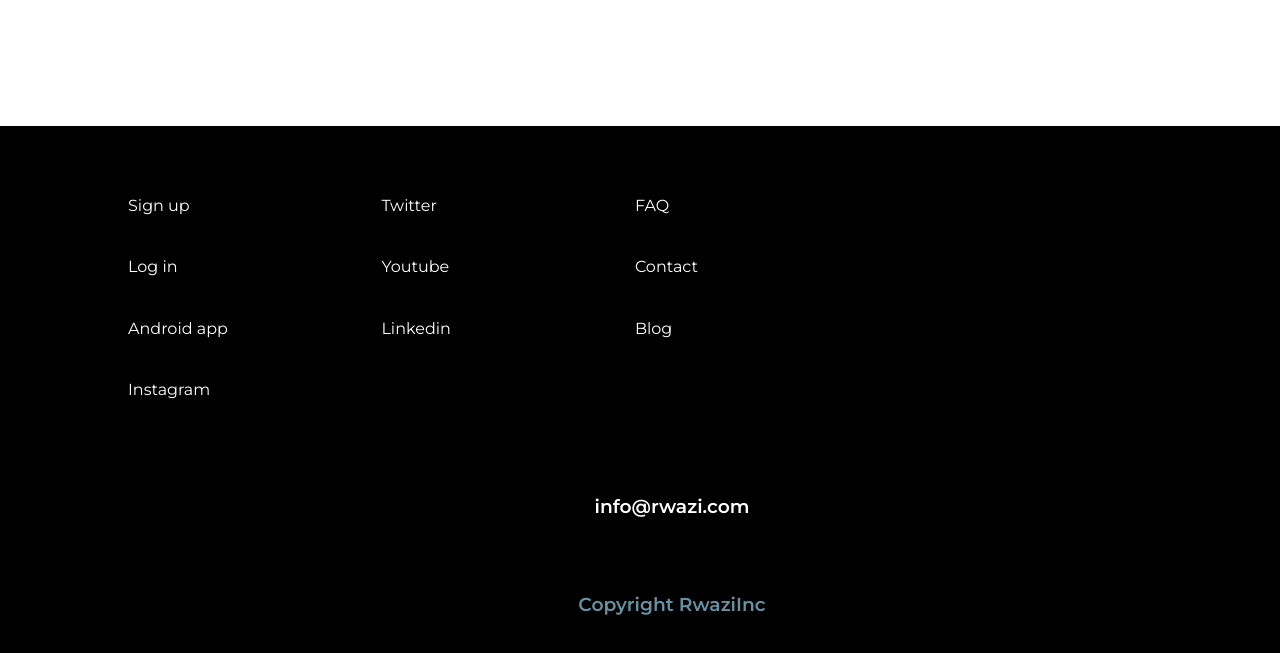
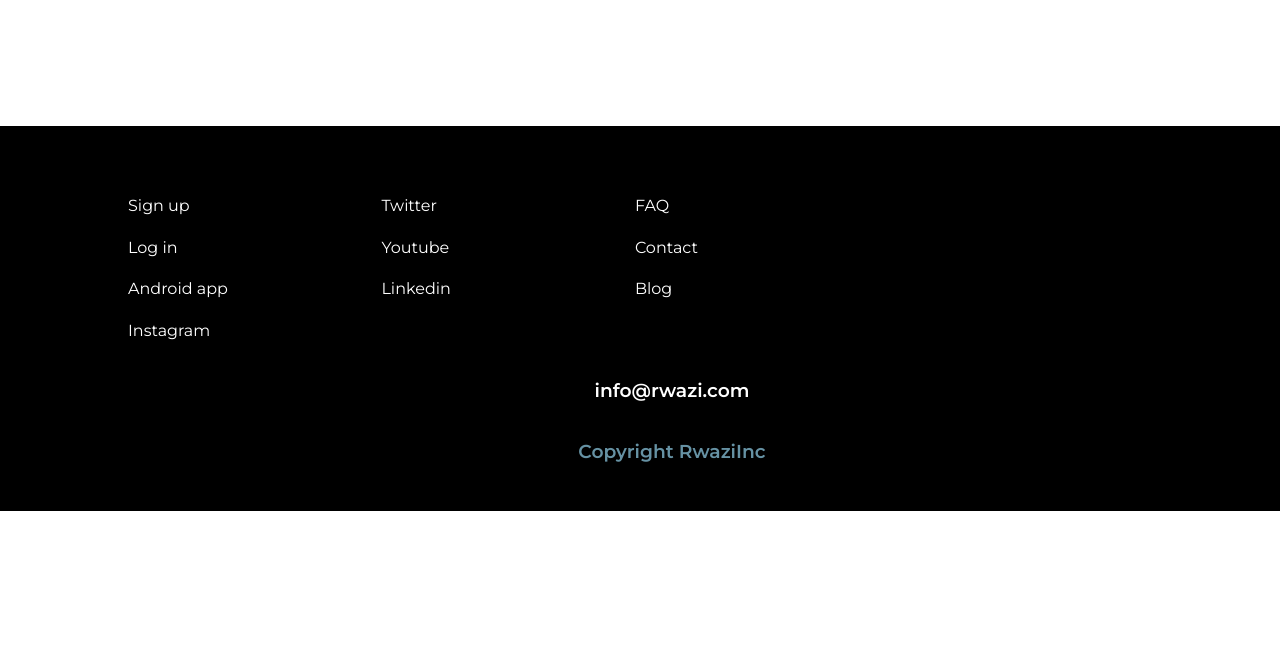
Before and after one commit to BryanWandera/Rwazi-Gold-Landing-Page, a plain HTML site: page index.html in a window 1280 px wide. Shown: the part 4095-4748 px from the top of the page. After the commit the page ends 4606 px from the top, so only its background shows below. Drawn offline with Linux system fonts and the light colour scheme.

Commit message:
fixed footer spacing

```diff
--- a/style.css
+++ b/style.css
@@ -426,36 +426,50 @@
     padding-bottom: 6vh;
     padding-left: 5vw;
 }
+
 #footer-links-grid {
     display: grid;
     width: 60vw;
-    margin-left: 5vw ;
+    margin-left: 5vw;
     grid-template-columns: 33% 33% 33%;
+    text-align: left;
 }
-@media  screen and (max-width: 900px) {
+
+@media screen and (max-width: 900px) {
     #footer-links-grid {
         grid-template-columns: 50% 50%;
         width: 90vw;
+        text-align: left;
     }
 
 }
+
 #footer h4 {
     font-weight: 400;
+    margin-bottom: 0.1em;
 }
-#footer h4:hover{
+
+#footer h4:hover {
     font-weight: 600;
 }
+
 #footer h3 {
     text-align: center;
-    margin-top: 4em;
+    margin: 0;
+    margin-top: 2em;
+
+
     font-weight: 600;
 }
+
 #footer a {
     color: white;
 }
+
 #footer h3:hover {
     font-weight: 300;
 }
+
 #copyright-rwazi {
     color: #6692A4;
     margin-top: 0;
```
